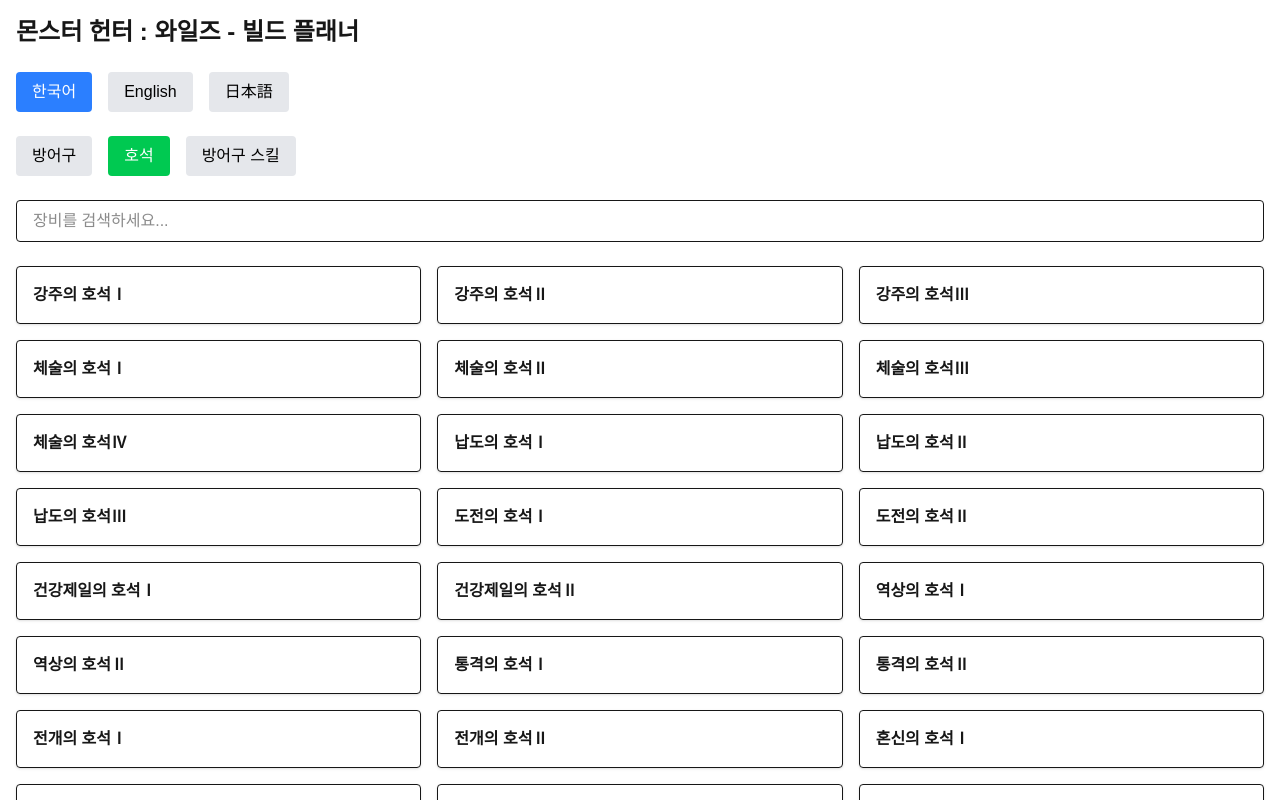
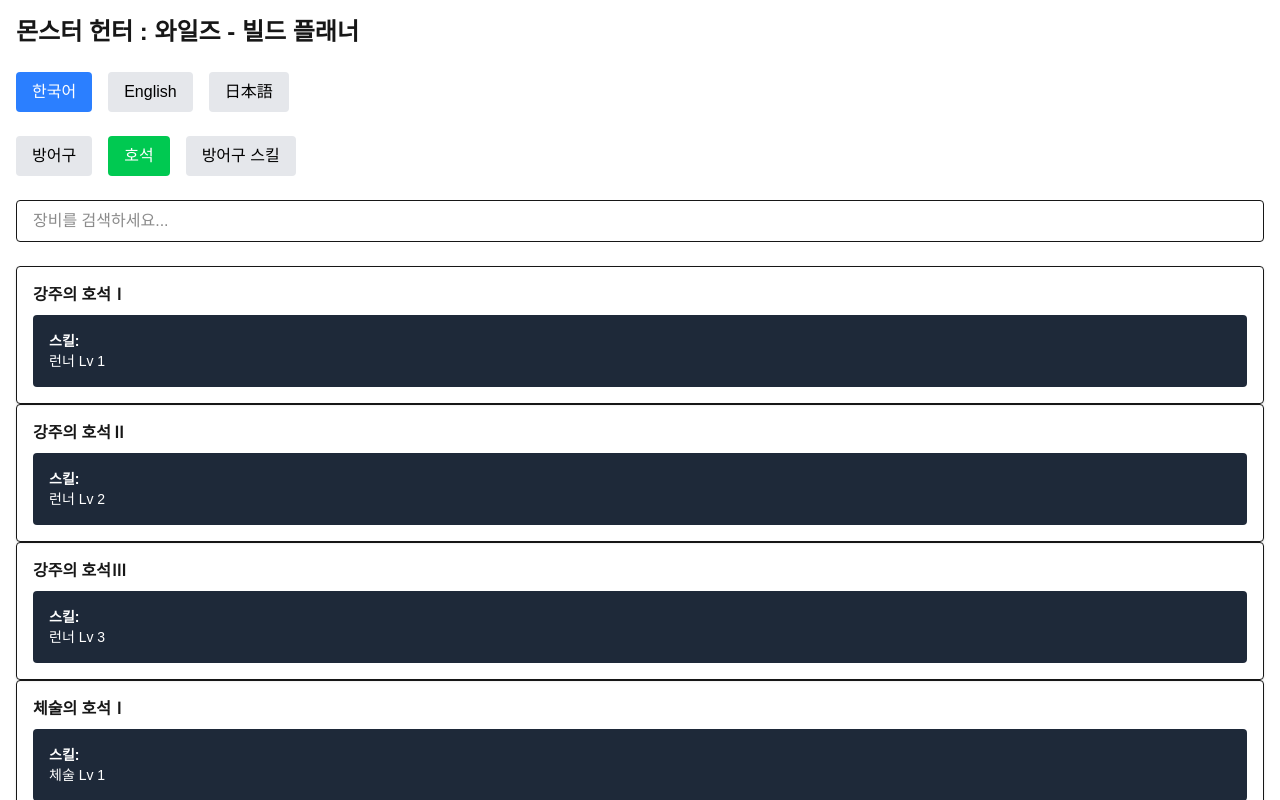
Before and after one commit to MinSamJun/game-builder, a Next.js app: page /mh-wilds in a window 1280 px wide. Both pictures are taken after a click on the button "호석". Shown: the top 800 px of the page. Built offline with nearby package versions, Linux system fonts and the light colour scheme.

Commit message:
임시 커밋

```diff
--- a/src/container/mh-wilds/charm-list.tsx
+++ b/src/container/mh-wilds/charm-list.tsx
@@ -1,33 +1,65 @@
 import { useI18n } from "@infrastructure/user-i18n";
+import mhWildsCharmData from "@/data/mh-wilds/mhwilds-charm-i18n.json";
+import { NoResults } from "@container/common/no-results";
+import { mhWildsSeriesSkillEn } from "@/infrastructure/i18n/mh-wilds/en";
 
 interface CharmListProps {
   searchTerm: string;
 }
 
+interface Charm {
+  name: string;
+  part: string;
+  rank: string;
+  skills?: Record<string, number | undefined>;
+  slots?: number[];
+}
+
 export function CharmList({ searchTerm }: CharmListProps) {
   const { getNamespaceData } = useI18n();
-  const translations = getNamespaceData("mhWilds_charm");
-  const commonTranslations = getNamespaceData("mhWilds_common");
+  const mhWildsCharmNamespace = getNamespaceData("mhWilds_charm");
+  const mhWildsCharmSkillNamespace = getNamespaceData("mhWilds_armor_skill");
+  const mhWildsCommonNamespace = getNamespaceData("mhWilds_common");
 
-  const filtered = Object.entries(translations || {}).filter(([, value]) =>
-    value.toLowerCase().includes(searchTerm.toLowerCase())
+  const filteredCharmList = (mhWildsCharmData as Charm[]).filter(({ name }) =>
+    (mhWildsCharmNamespace[name] ?? name)
+      .toLowerCase()
+      .includes(searchTerm.toLowerCase())
   );
 
-  if (filtered.length === 0) {
-    return (
-      <div className="text-center py-8 text-gray-500">
-        {commonTranslations.mhwilds_common_noResults}
-      </div>
-    );
-  }
+  return (
+    <>
+      {filteredCharmList.length === 0 ? (
+        <NoResults />
+      ) : (
+        <>
+          <div className=" gap-4 text-sm">
+            {filteredCharmList.map(({ name, skills }) => (
+              <div key={name} className="border p-4 rounded shadow space-y-2">
+                <div className="font-semibold text-base">
+                  {mhWildsCharmNamespace[name]}
+                </div>
 
-  return (
-    <div className="grid grid-cols-1 md:grid-cols-2 lg:grid-cols-3 gap-4">
-      {filtered.map(([key, value]) => (
-        <div key={key} className="border p-4 rounded shadow">
-          <div className="font-semibold">{value}</div>
-        </div>
-      ))}
-    </div>
+                <div className="bg-gray-800 text-white rounded p-4">
+                  <strong>
+                    {mhWildsCommonNamespace?.mhwilds_common_skills}:
+                  </strong>
+                  {skills && Object.keys(skills).length > 0 ? (
+                    Object.entries(skills).map(([skill, level]) => (
+                      <div key={skill}>
+                        {mhWildsCharmSkillNamespace?.[skill] ?? skill} Lv{" "}
+                        {level}
+                      </div>
+                    ))
+                  ) : (
+                    <div>{mhWildsCommonNamespace?.mhwilds_common_none}</div>
+                  )}
+                </div>
+              </div>
+            ))}
+          </div>
+        </>
+      )}
+    </>
   );
 }
```
